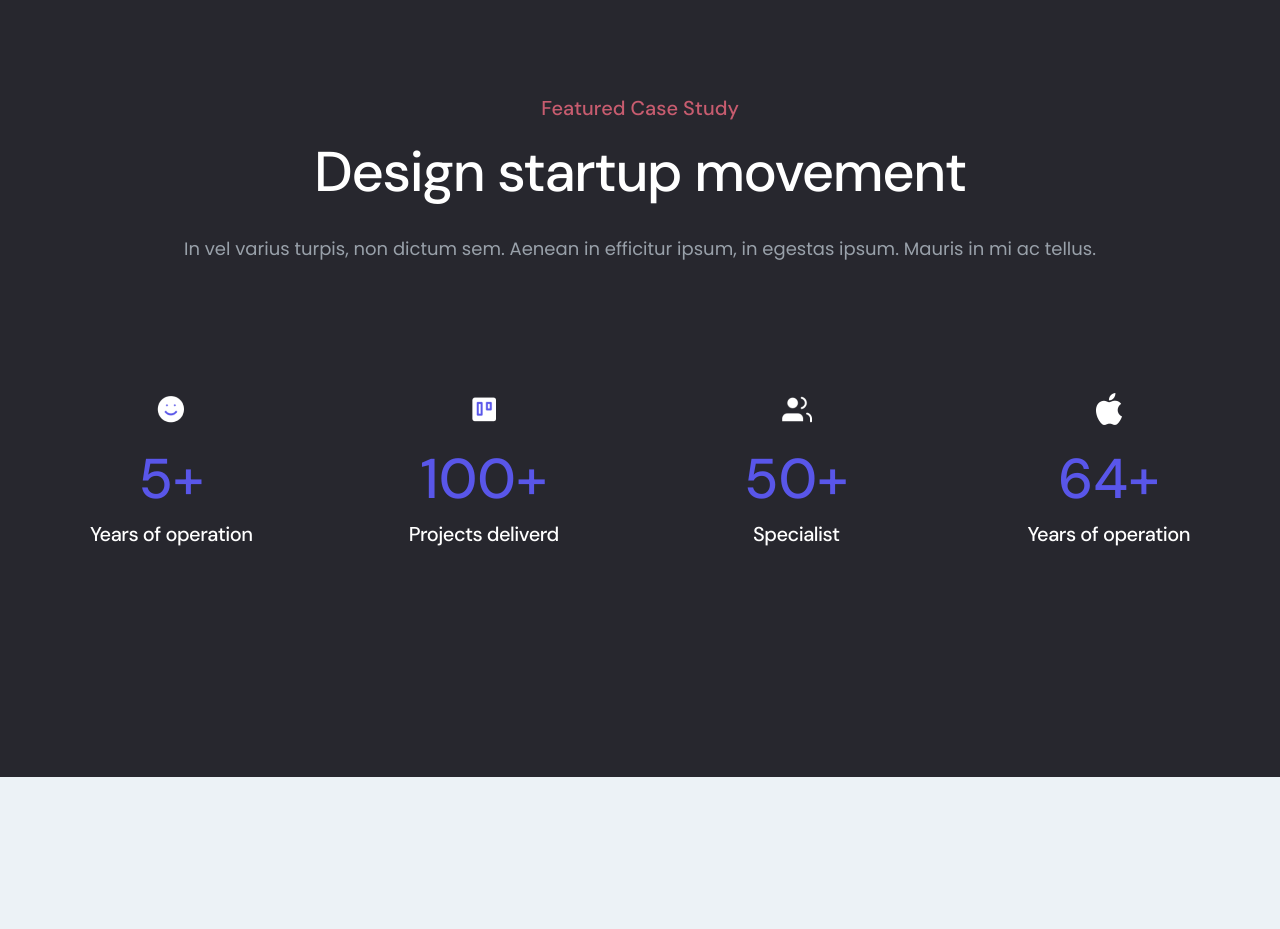
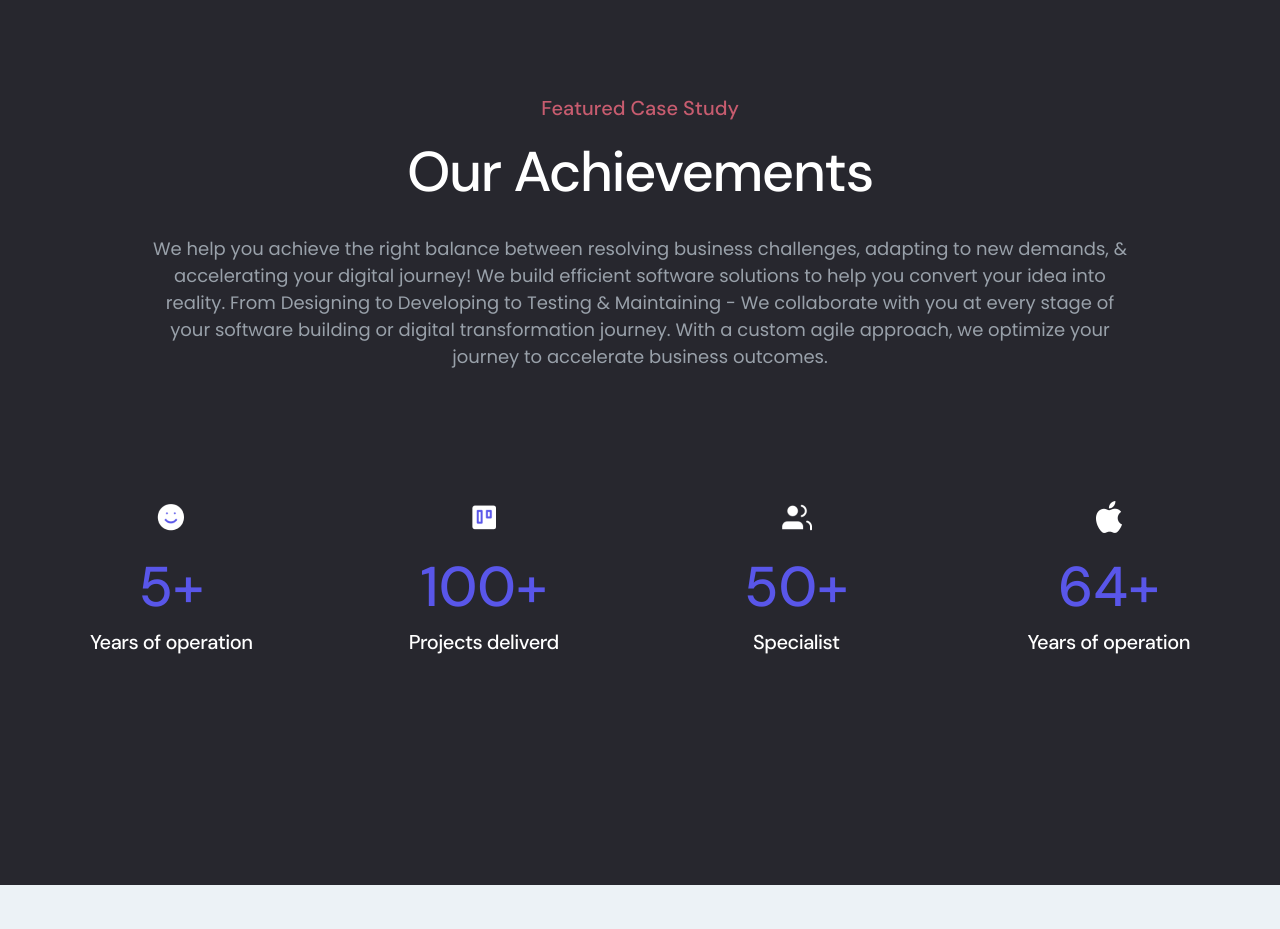
Before and after one commit to dhruvin56/codexbyte, a React (Create React App) app: page / in a window 1280 px wide. Shown: the part 6860-7789 px from the top of the page. Built offline with nearby package versions, Linux system fonts and the light colour scheme.

Commit message:
details add

```diff
--- a/src/common/header/OffcanvasMenu.js
+++ b/src/common/header/OffcanvasMenu.js
@@ -18,7 +18,7 @@ const OffcanvasMenu = ({ offcanvasShow, offcanvasHide }) => {
                         <ul className="main-navigation list-unstyled">
                             <li><Link to={ "/"}>Home</Link></li>
                             <li><Link to={ "/service"}>Services</Link></li>
-                            <li><Link to={ "/project-grid-one"}>Portfolio-Portfolio</Link></li>
+                            <li><Link to={ "/project-grid-one"}>Portfolio</Link></li>
                             <li><Link to={ "/about-us"}>About us</Link></li>
                             <li><Link to={process.env.PUBLIC_URL + "/contact"}>Contact</Link></li>
                         </ul>
--- a/src/component/counterup/CounterUpOne.js
+++ b/src/component/counterup/CounterUpOne.js
@@ -9,8 +9,8 @@ const CounterUpOne = () => {
             <div className="container">
             <SectionTitle
                     subtitle="Featured Case Study"
-                    title="Design startup movement"
-                    description="In vel varius turpis, non dictum sem. Aenean in efficitur ipsum, in egestas ipsum. Mauris in mi ac tellus."
+                    title="Our Achievements"
+                    description="We help you achieve the right balance between resolving business challenges, adapting to new demands, & accelerating your digital journey! We build efficient software solutions to help you convert your idea into reality. From Designing to Developing to Testing & Maintaining - We collaborate with you at every stage of your software building or digital transformation journey. With a custom agile approach, we optimize your journey to accelerate business outcomes."
                     textAlignment="heading-light"
                     textColor=""
                 />
```
